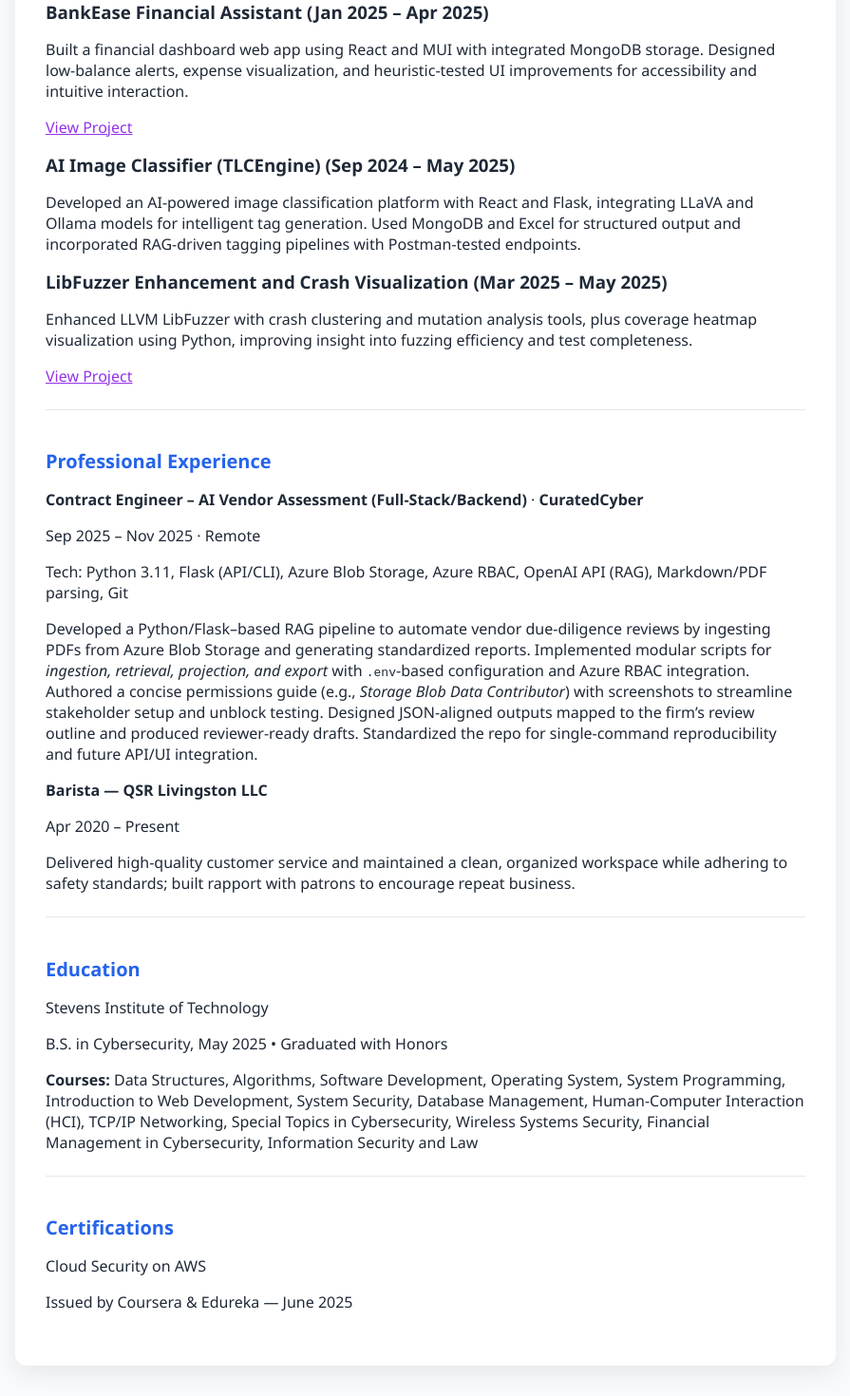
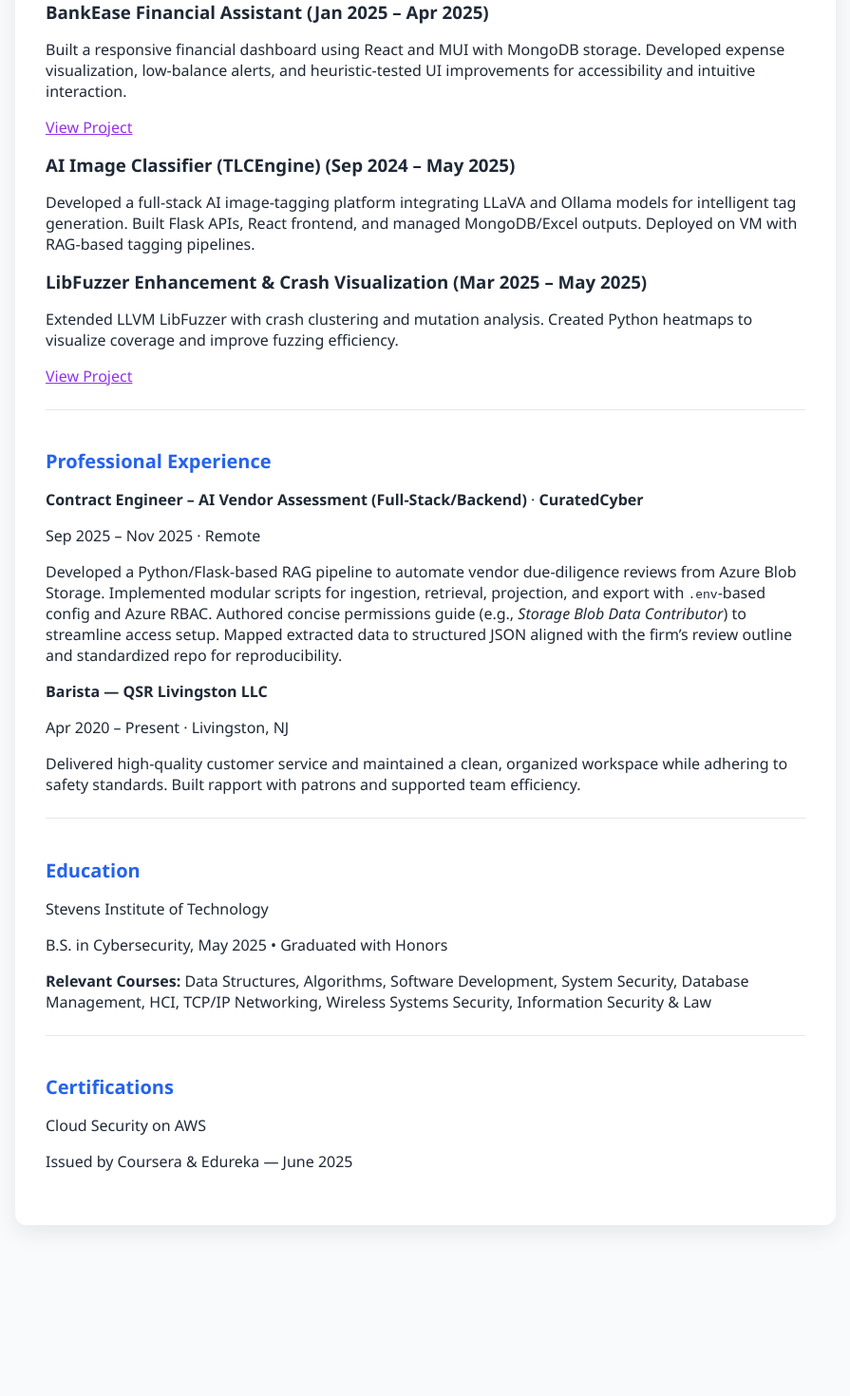
Before and after one commit to ap11103/About-Me, a React (Vite) app: page / in a window 1280 px wide. Shown: the part 632-2102 px from the top of the page at 95% size, without its empty margins (192-1087 px from the left). After the commit the page ends 1954 px from the top, so only its background shows below. Built offline with nearby package versions, Linux system fonts and the light colour scheme.

Commit message:
update with AI VA project

```diff
--- a/src/Resume.jsx
+++ b/src/Resume.jsx
@@ -108,7 +108,6 @@
 }
 */
 
-import { Card, CardContent } from "./components/card";
 import { Button } from "./components/button";
 import { Github, Mail, Download, Linkedin } from "lucide-react";
 import resumePDF from "./assets/AlishaPatel_Resume2.pdf";
@@ -116,12 +115,14 @@
 export default function Resume() {
   return (
     <div className="resume-container mx-auto">
+      {/* ==== Header ==== */}
       <header className="resume-header text-center mb-10">
         <h1 className="text-4xl font-bold tracking-tight text-gray-900">Alisha Patel</h1>
         <p className="text-base text-gray-600 italic mt-2 mb-4">
-          Cybersecurity Graduate • AI Projects • Fuzzing • Full Stack Developer
+          Cybersecurity Graduate • AI Projects • Full Stack Developer
         </p>
-        <div className="flex justify-center mt-2 mb-4 gap-4 flex-wrap">
+
+        <div className="flex justify-center mt-2 mb-4 gap-4 flex-wrap no-print">
           <a href="mailto:patelalisha1003@gmail.com">
             <Button variant="outline"><Mail className="mr-2" /> Email</Button>
           </a>
@@ -132,11 +133,10 @@
             <Button variant="outline"><Linkedin className="mr-2" /> LinkedIn</Button>
           </a>
           <a href={resumePDF} download>
-            <Button variant="outline">
-              <Download className="mr-2" /> PDF Resume
-            </Button>
+            <Button variant="outline"><Download className="mr-2" /> PDF Resume</Button>
           </a>
         </div>
+
         <div className="resume-links text-xs text-gray-700">
           patelalisha1003@gmail.com | (973) 855-1614<br />
           <a className="text-blue-600 underline" href="https://github.com/ap11103" target="_blank" rel="noopener noreferrer">github.com/ap11103</a> |{" "}
@@ -157,37 +157,37 @@
         </ul>
       </section>
 
-      {/* ==== Highlighted Projects (moved up) ==== */}
+      {/* ==== Projects ==== */}
       <section className="resume-section mt-8">
         <h2 className="text-2xl font-semibold text-blue-600 mb-2 border-b border-gray-300 pb-1 uppercase">Highlighted Projects</h2>
 
-        <div className="mb-6">
+        <div className="mb-5">
           <h3 className="text-lg font-bold text-gray-800">
             BankEase Financial Assistant <span className="text-sm font-normal text-gray-500 ml-2">(Jan 2025 – Apr 2025)</span>
           </h3>
           <p className="text-sm text-gray-700 leading-relaxed ml-4">
-            Built a financial dashboard web app using React and MUI with integrated MongoDB storage. Designed low-balance alerts, expense visualization, and heuristic-tested UI improvements for accessibility and intuitive interaction.
+            Built a responsive financial dashboard using React and MUI with MongoDB storage. Developed expense visualization, low-balance alerts, and heuristic-tested UI improvements for accessibility and intuitive interaction.
           </p>
           <a href="https://github.com/ap11103/BankEase" className="text-purple-600 underline ml-4" target="_blank" rel="noopener noreferrer">
             View Project
           </a>
         </div>
 
-        <div className="mb-6">
+        <div className="mb-5">
           <h3 className="text-lg font-bold text-gray-800">
             AI Image Classifier (TLCEngine) <span className="text-sm font-normal text-gray-500 ml-2">(Sep 2024 – May 2025)</span>
           </h3>
           <p className="text-sm text-gray-700 leading-relaxed ml-4">
-            Developed an AI-powered image classification platform with React and Flask, integrating LLaVA and Ollama models for intelligent tag generation. Used MongoDB and Excel for structured output and incorporated RAG-driven tagging pipelines with Postman-tested endpoints.
+            Developed a full-stack AI image-tagging platform integrating LLaVA and Ollama models for intelligent tag generation. Built Flask APIs, React frontend, and managed MongoDB/Excel outputs. Deployed on VM with RAG-based tagging pipelines.
           </p>
         </div>
 
         <div>
           <h3 className="text-lg font-bold text-gray-800">
-            LibFuzzer Enhancement and Crash Visualization <span className="text-sm font-normal text-gray-500 ml-2">(Mar 2025 – May 2025)</span>
+            LibFuzzer Enhancement & Crash Visualization <span className="text-sm font-normal text-gray-500 ml-2">(Mar 2025 – May 2025)</span>
           </h3>
           <p className="text-sm text-gray-700 leading-relaxed ml-4">
-            Enhanced LLVM LibFuzzer with crash clustering and mutation analysis tools, plus coverage heatmap visualization using Python, improving insight into fuzzing efficiency and test completeness.
+            Extended LLVM LibFuzzer with crash clustering and mutation analysis. Created Python heatmaps to visualize coverage and improve fuzzing efficiency.
           </p>
           <a href="https://github.com/ap11103/libfuzzer-analysis" className="text-purple-600 underline ml-4" target="_blank" rel="noopener noreferrer">
             View Project
@@ -195,40 +195,26 @@
         </div>
       </section>
 
-      {/* ==== Professional Experience (moved down) ==== */}
+      {/* ==== Experience ==== */}
       <section className="resume-section mt-10">
         <h2 className="text-2xl font-semibold text-blue-600 mb-2 border-b border-gray-300 pb-1 uppercase">Professional Experience</h2>
 
-        {/* Heath project */}
-        <Card className="mb-4">
-          <CardContent className="p-4">
-            <div className="flex flex-col sm:flex-row sm:items-baseline sm:justify-between">
+        <div className="mb-5">
           <p className="text-gray-800">
             <strong>Contract Engineer – AI Vendor Assessment (Full-Stack/Backend)</strong> · <strong>CuratedCyber</strong>
           </p>
-              <span className="text-sm font-normal text-gray-600">Sep 2025 – Nov 2025 · Remote</span>
+          <p className="text-sm text-gray-600 mt-0.5">Sep 2025 – Nov 2025 · Remote</p>
+          <p className="list-disc ml-5 mt-2 text-sm text-gray-700 leading-relaxed">
+            Developed a Python/Flask-based RAG pipeline to automate vendor due-diligence reviews from Azure Blob Storage. Implemented modular scripts for ingestion, retrieval, projection, and export with <code>.env</code>-based config and Azure RBAC.
+            Authored concise permissions guide (e.g., <em>Storage Blob Data Contributor</em>) to streamline access setup. Mapped extracted data to structured JSON aligned with the firm’s review outline and standardized repo for reproducibility.
+          </p>
         </div>
-            <p className="mt-1 text-xs text-gray-600">
-              Tech: Python 3.11, Flask (API/CLI), Azure Blob Storage, Azure RBAC, OpenAI API (RAG), Markdown/PDF parsing, Git
-            </p>
-            <p className="mt-2 text-sm text-gray-700 leading-relaxed">
-              Developed a Python/Flask–based RAG pipeline to automate vendor due-diligence reviews by ingesting PDFs from Azure Blob Storage and generating standardized reports.
-              Implemented modular scripts for <em>ingestion, retrieval, projection, and export</em> with <code>.env</code>-based configuration and Azure RBAC integration.
-              Authored a concise permissions guide (e.g., <em>Storage Blob Data Contributor</em>) with screenshots to streamline stakeholder setup and unblock testing.
-              Designed JSON-aligned outputs mapped to the firm’s review outline and produced reviewer-ready drafts.
-              Standardized the repo for single-command reproducibility and future API/UI integration.
-            </p>
-          </CardContent>
-        </Card>
 
-        {/* Barista role */}
         <div className="mb-2">
-          <p className="font-semibold text-gray-800">
-            <strong>Barista — QSR Livingston LLC</strong> </p>
-            <span className="float-right text-sm font-normal text-gray-600">Apr 2020 – Present</span>
-
+          <p className="font-semibold text-gray-800"><strong>Barista — QSR Livingston LLC</strong></p>
+          <p className="text-sm text-gray-600 mt-0.5">Apr 2020 – Present · Livingston, NJ</p>
           <p className="text-sm text-gray-700 leading-relaxed mt-1">
-            Delivered high-quality customer service and maintained a clean, organized workspace while adhering to safety standards; built rapport with patrons to encourage repeat business.
+            Delivered high-quality customer service and maintained a clean, organized workspace while adhering to safety standards. Built rapport with patrons and supported team efficiency.
           </p>
         </div>
       </section>
@@ -239,17 +225,15 @@
         <p className="font-semibold text-gray-800">Stevens Institute of Technology</p>
         <p className="italic text-sm text-gray-600">B.S. in Cybersecurity, May 2025 • Graduated with Honors</p>
         <p className="mt-2 text-sm text-gray-700 leading-relaxed">
-          <strong>Courses:</strong> Data Structures, Algorithms, Software Development, Operating System, System Programming, Introduction to Web Development, System Security, Database Management, Human-Computer Interaction (HCI), TCP/IP Networking, Special Topics in Cybersecurity, Wireless Systems Security, Financial Management in Cybersecurity, Information Security and Law
+          <strong>Relevant Courses:</strong> Data Structures, Algorithms, Software Development, System Security, Database Management, HCI, TCP/IP Networking, Wireless Systems Security, Information Security & Law
         </p>
       </section>
 
       {/* ==== Certifications ==== */}
       <section className="resume-section mt-10">
         <h2 className="text-2xl font-semibold text-blue-600 mb-2 border-b border-gray-300 pb-1 uppercase">Certifications</h2>
-        <div className="mb-2">
         <p className="font-semibold text-gray-800">Cloud Security on AWS</p>
         <p className="text-sm text-gray-700 italic">Issued by Coursera &amp; Edureka — June 2025</p>
-        </div>
       </section>
     </div>
   );
```
Also changed, not shown: 1 other file (tests, documents, lock files or other folders). Lines whose indentation alone changed are shown as unchanged.
